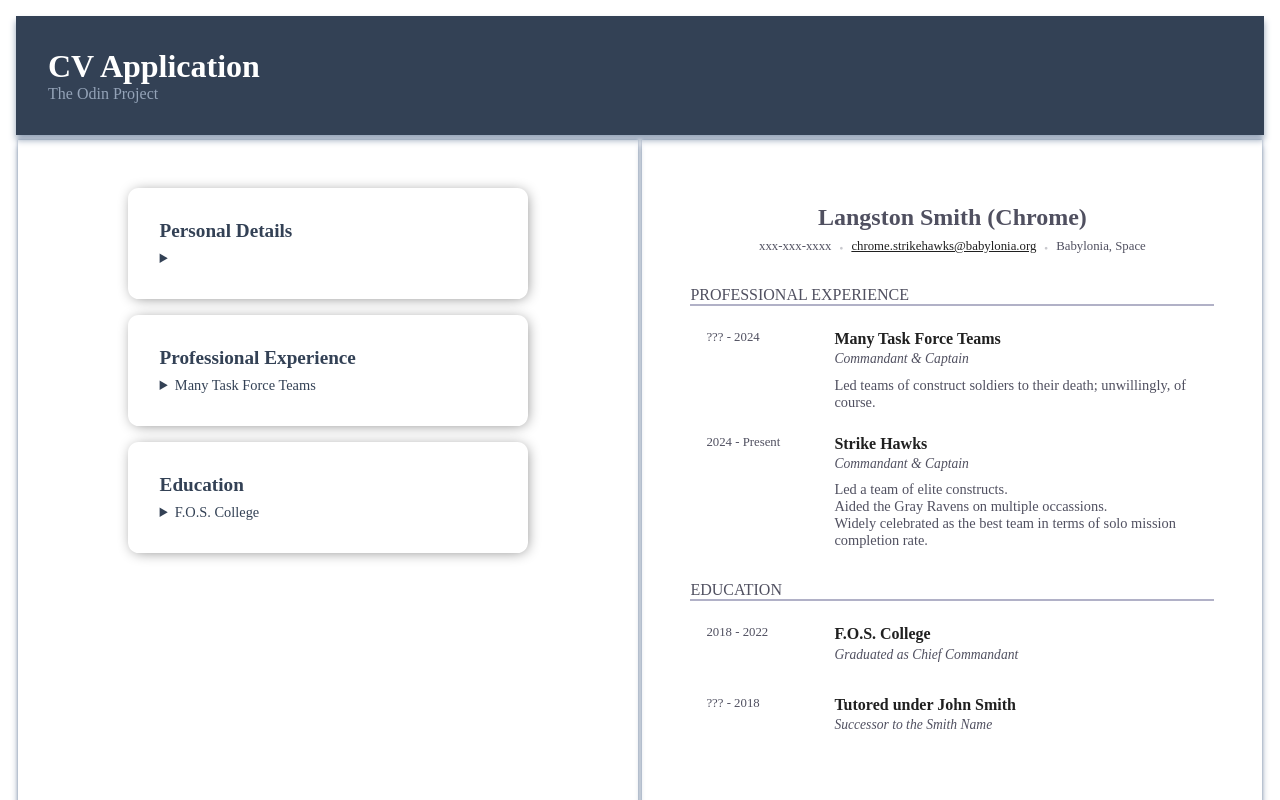
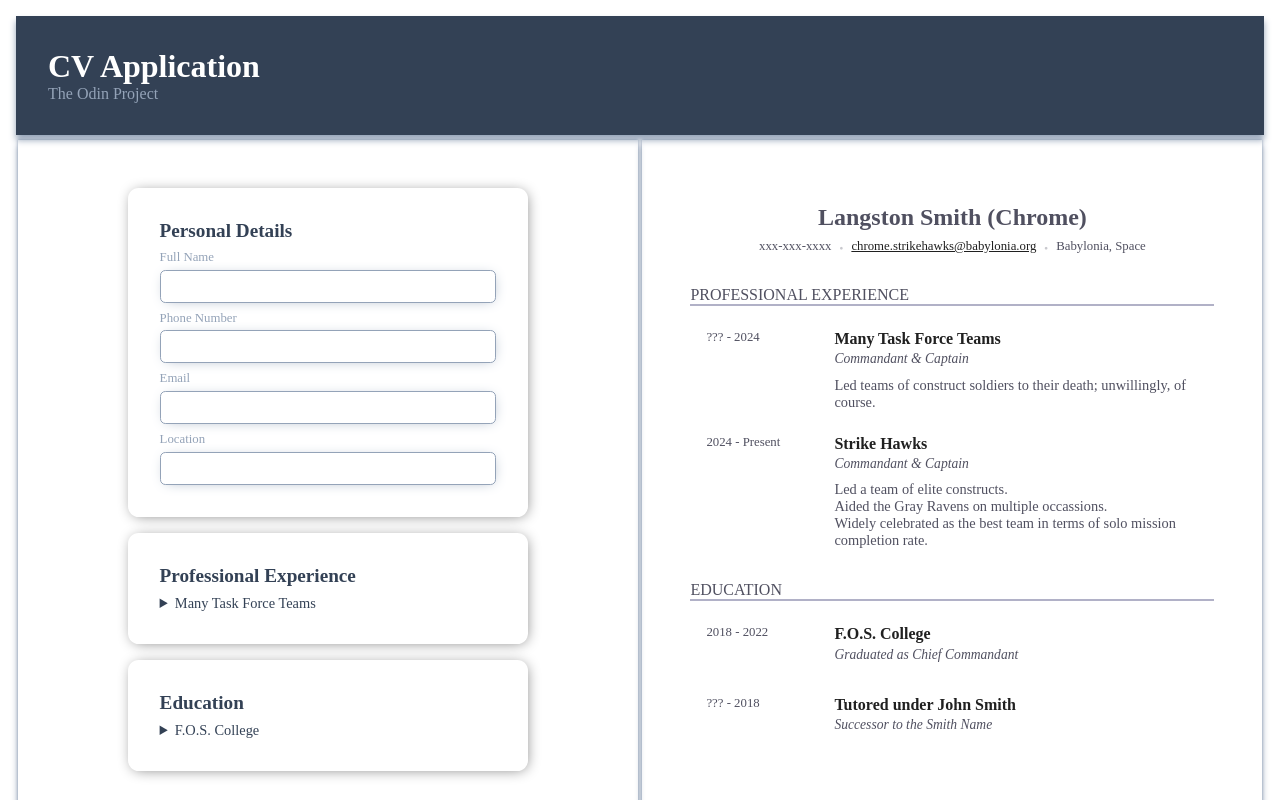
Before and after one commit to JWhales-AR/OdinCVApplication, a React (Vite) app: page / in a window 1280 px wide. Shown: the top 800 px of the page. Built offline with nearby package versions, Linux system fonts and the light colour scheme.

Commit message:
chore: Add a collapsable boolean argument for EditorFieldset

```diff
--- a/src/components/Editor.jsx
+++ b/src/components/Editor.jsx
@@ -9,13 +9,15 @@ function EditorInput({name, id, labelText, inputType="text"}) {
   );
 }
 
-function EditorFieldSet({summary, children}) {
+function EditorFieldSet({summary, collapsable=true, children}) {
   return (
     <fieldset className="editor-column-fieldset">
-      <details className="editor-column-fieldset-details">
-        <summary>{summary}</summary>
-        {children}
-      </details>
+      {collapsable?
+       <details className="editor-column-fieldset-details">
+         <summary>{summary}</summary>
+         {children}
+       </details>
+       : children}
     </fieldset>
   );
 }
@@ -24,7 +26,7 @@ function EditorPersonalDetails() {
   return (
     <form id="editor-personal-details" className="editor-column">
       <p className="editor-column-header">Personal Details</p>
-      <EditorFieldSet>
+      <EditorFieldSet collapsable={false}>
         <EditorInput key="person-name" name="person_name" id="person-name" labelText="Full Name" />
         <EditorInput key="person-phone" name="person_phone" id="person-phone" labelText="Phone Number" />
         <EditorInput key="person-mail" name="person_mail" id="person-mail" labelText="Email" inputType="mail" />
```
